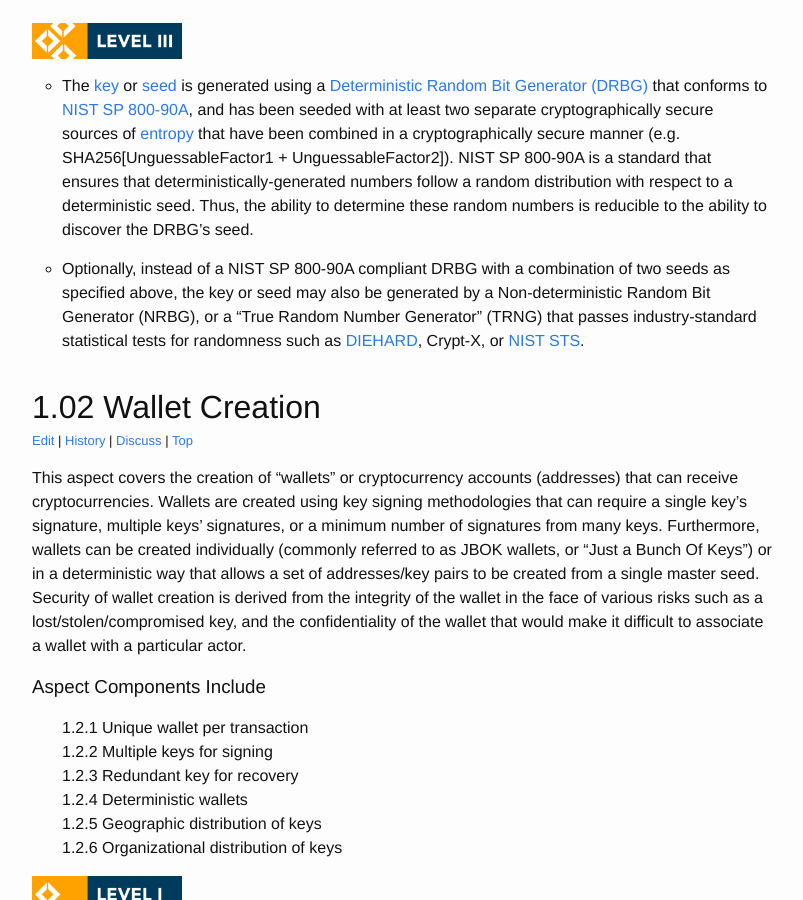
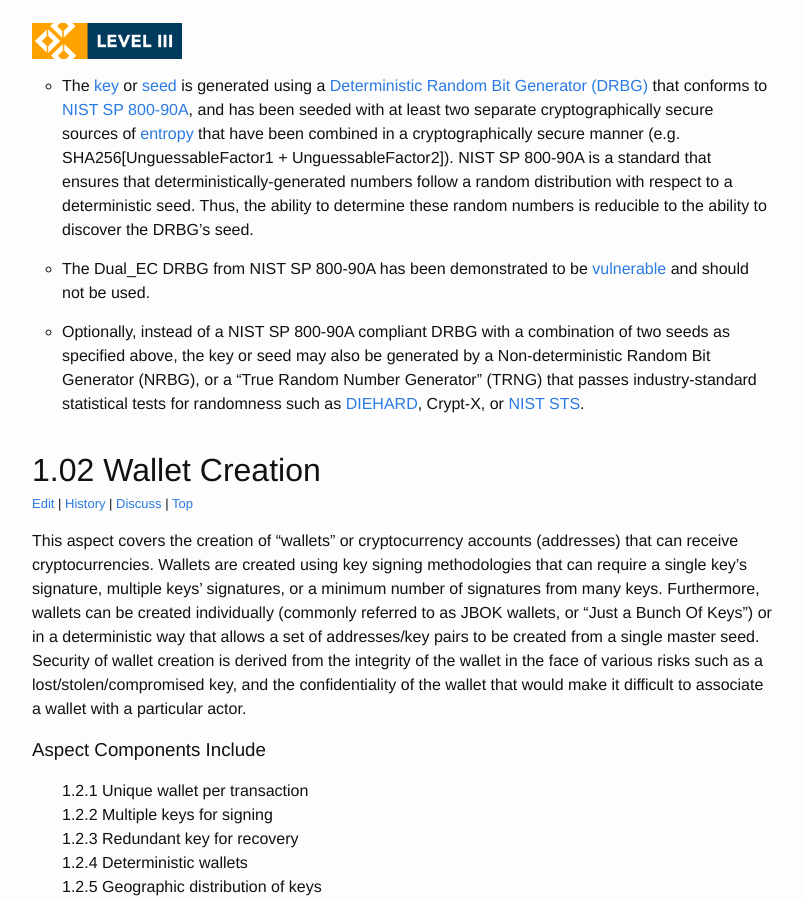
Before and after one commit to CryptoConsortium/CCSS, a Jekyll site: the page built from 1_aspects.html, in a window 1280 px wide and 900 px high, scrolled down 1446 px. Shown: the whole window, without its empty margins (238-1041 px from the left). Built offline with Jekyll 4.4.1, drawn with Linux system fonts in a browser that asks for light colours.

Commit message:
Added note about Dual_EC backdoor

```diff
--- a/_data/aspects/101-KeySeedGeneration.yml
+++ b/_data/aspects/101-KeySeedGeneration.yml
@@ -28,6 +28,7 @@ level_two:
 
 level_three:
   - The [key](#key) or [seed](#seed) is generated using a [Deterministic Random Bit Generator (DRBG)](#drbg) that conforms to [NIST SP 800-90A](http://http://csrc.nist.gov/publications/nistpubs/800-90A/SP800-90A.pdf), and has been seeded with at least two separate cryptographically secure sources of [entropy](#entropy) that have been combined in a cryptographically secure manner (e.g. SHA256[UnguessableFactor1 + UnguessableFactor2]). NIST SP 800-90A is a standard that ensures that deterministically-generated numbers follow a random distribution with respect to a deterministic seed. Thus, the ability to determine these random numbers is reducible to the ability to discover the DRBG's seed.
+  - The Dual_EC DRBG from NIST SP 800-90A has been demonstrated to be [vulnerable](https://en.wikipedia.org/wiki/Dual_EC_DRBG) and should not be used.
   - Optionally, instead of a NIST SP 800-90A compliant DRBG with a combination of two seeds as specified above, the key or seed may also be generated by a Non-deterministic Random Bit Generator (NRBG), or a "True Random Number Generator" (TRNG) that passes industry-standard statistical tests for randomness such as [DIEHARD](http://www.stat.fsu.edu/pub/diehard/), Crypt-X, or [NIST STS](http://csrc.nist.gov/groups/ST/toolkit/rng/documentation_software.html).
 
 
```
